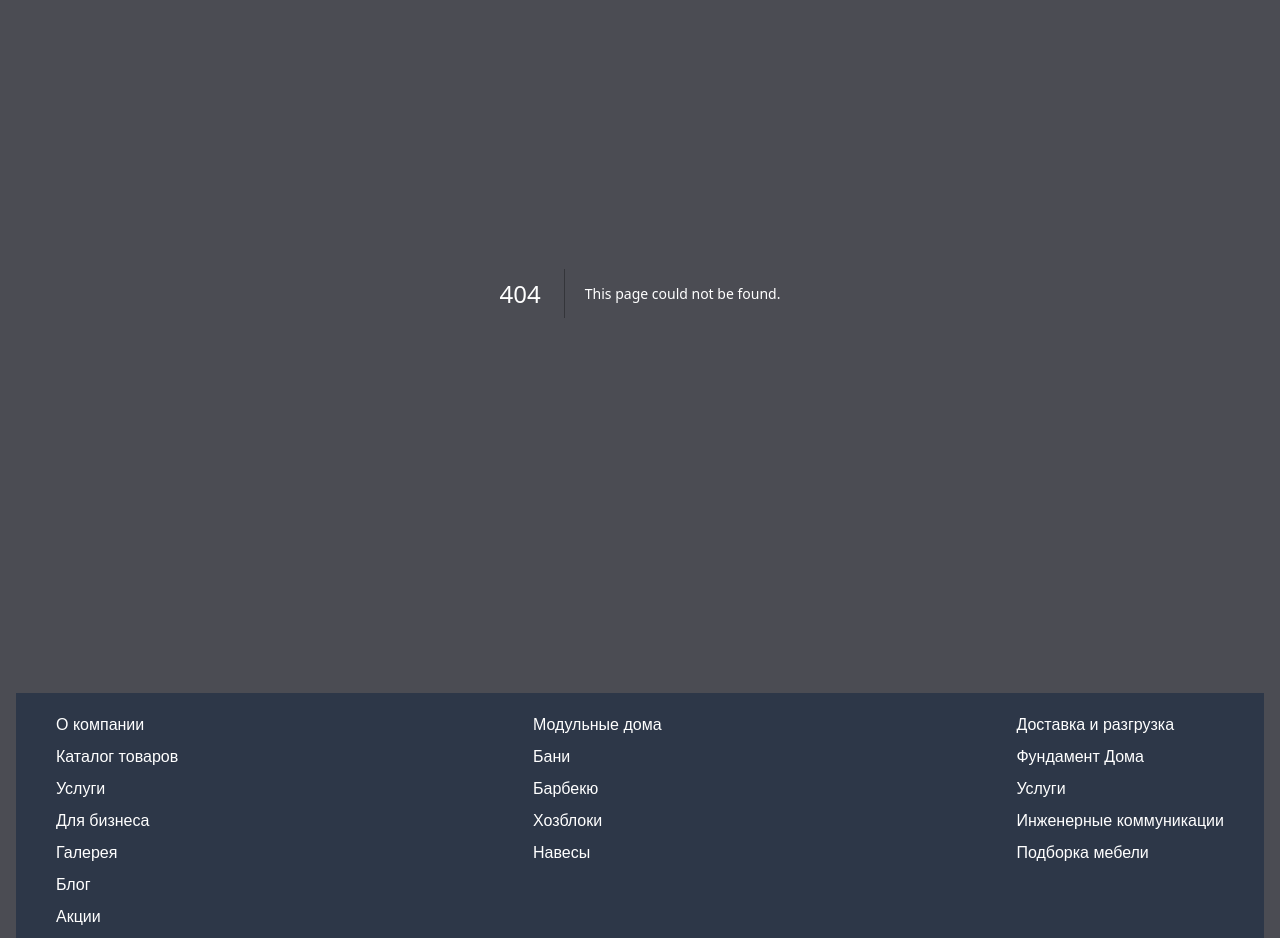
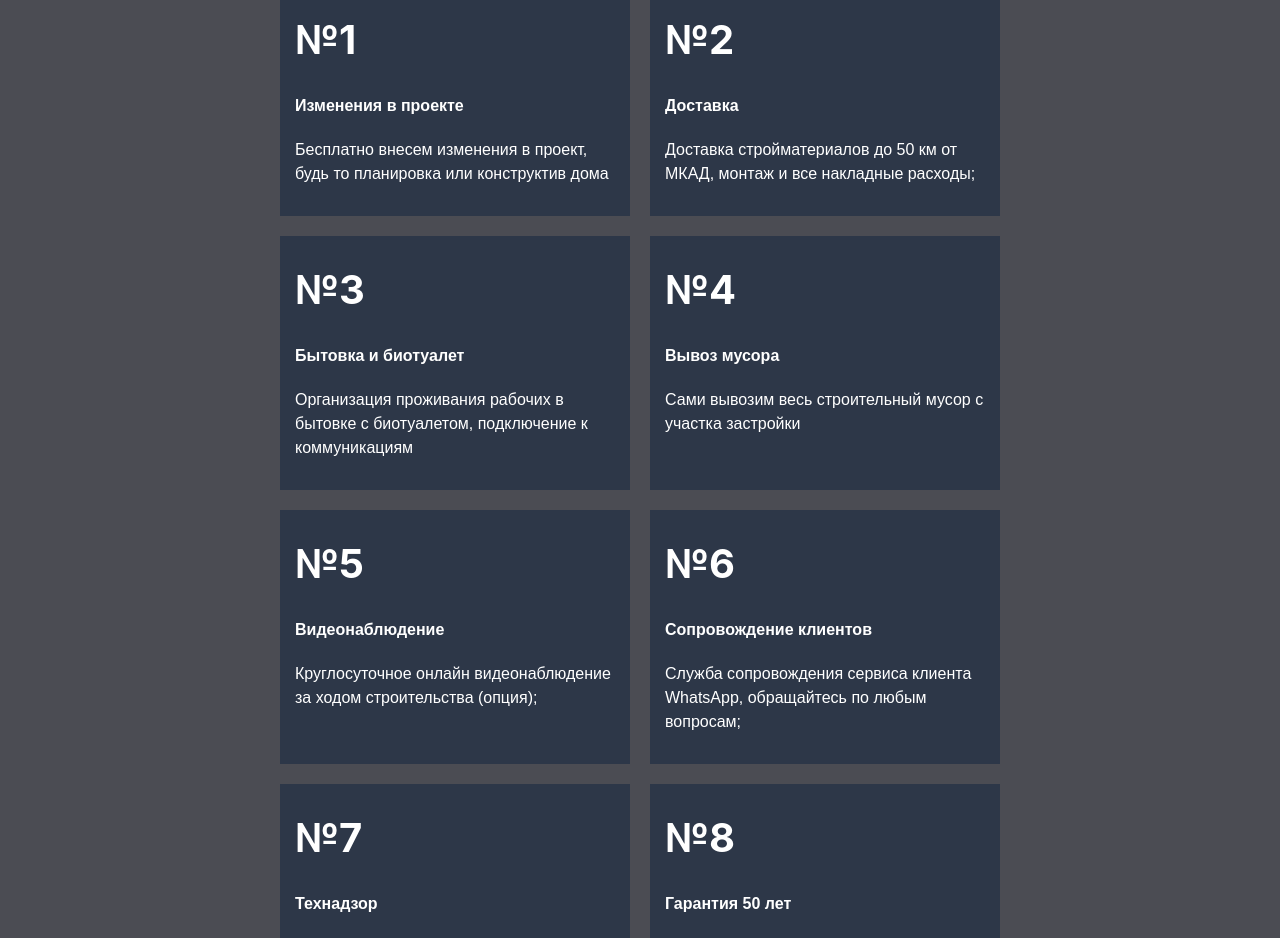
Before and after one commit to dobrovolskyv/builder-project, a Next.js app: page /components/BuildIncluded in a window 1280 px wide. Before the commit this address had no page. Shown: the part 260-1198 px from the top of the page. Built offline with nearby package versions, Linux system fonts and the light colour scheme.

Commit message:
add image and buildincludes

```diff
--- a/app/(pages)/catalogs/page.tsx
+++ b/app/(pages)/catalogs/page.tsx
@@ -1,8 +1,12 @@
+import BuildIncluded from '@/app/components/BuildIncluded/page'
+import { Box } from '@chakra-ui/react'
 import React from 'react'
 
 const Catalogs = () => {
   return (
-    <div>catalogs Catalogs</div>
+    <Box mt="40px">
+      <BuildIncluded/>
+    </Box>
   )
 }
 
--- /dev/null
+++ b/app/components/BuildIncluded/page.tsx
@@ -0,0 +1,27 @@
+import { Box, Center, Grid, Heading, Text } from '@chakra-ui/react'
+import React from 'react'
+import { BuildIncludedList } from "../../constants/index.js"
+
+
+function BuildIncluded() {
+    return (
+        <Box mb="50px">
+            <Heading as="h2" textAlign="center" mb="50px">В стоимость строительства входит:</Heading>
+            <Center>
+            <Grid gridTemplateColumns="repeat(auto-fit, minmax(350px,1fr))" gap="20px 20px" maxW="800px" justifyItems="center">
+                {BuildIncludedList.map((item) => {
+                    return (
+                        <Box p="30px 15px" maxW="350px" bg="gray.700" key={item.count}>
+                            <Heading as="h3" fontSize="40px">{item.count}</Heading>
+                            <Text mt="30px" fontWeight="bold">{item.subtitle}</Text>
+                            <Text mt="20px">{item.description}</Text>
+                        </Box>
+                    )
+                })}
+            </Grid>
+            </Center>
+        </Box>
+    )
+}
+
+export default BuildIncluded
--- a/app/components/CardList/CardList.tsx
+++ b/app/components/CardList/CardList.tsx
@@ -18,7 +18,7 @@ function CardList() {
                 </Text>
                 <Grid
                 mt='30px'
-                gridTemplateColumns='repeat( auto-fit, minmax(330px, 1fr) )'
+                gridTemplateColumns='repeat( auto-fit, minmax(330px, 1fr))'
                 gap='40px'
                 >
                     {buildList.map((build)=>{
--- a/app/components/CityMap/CityMap.tsx
+++ b/app/components/CityMap/CityMap.tsx
@@ -1,10 +1,11 @@
+import { Box } from '@chakra-ui/react'
 import React from 'react'
 
 function CityMap() {
   return (
-    <div>
+    <Box>
         <iframe src="https://www.google.com/maps/embed?pb=!1m23!1m12!1m3!1d37341.30859441461!2d37.58252789382604!3d54.20076242636699!2m3!1f0!2f0!3f0!3m2!1i1024!2i768!4f13.1!4m8!3e6!4m5!1s0x41343f84ed31c1fd%3A0xa3a7e25d4ca39145!2z0KLRg9C70LAsINCi0YPQu9GM0YHQutCw0Y8g0L7QsdC7Lg!3m2!1d54.204836!2d37.6184915!4m0!5e0!3m2!1sru!2sru!4v1710035162945!5m2!1sru!2sru" width="100%" height="450" allowFullScreen loading="lazy" referrerPolicy="no-referrer-when-downgrade"></iframe>
-    </div>
+    </Box>
   )
 }
 
--- a/app/components/Header/page.tsx
+++ b/app/components/Header/page.tsx
@@ -36,6 +36,7 @@ const Header = () => {
 
     const { isOpen, onOpen, onClose } = useDisclosure()
 
+
     return (
         <HStack sx={{ mt: 4 }} spacing='24px' >
             <Flex w='100%' alignItems='center' gap='1'>
@@ -54,25 +55,7 @@ const Header = () => {
                 </Text>
                 <Spacer />
                 <Box w={{base:'70px', md: 'auto'}}>
-                    {/* <IconButton
-                        visibility={{ base: 'visible', md: 'hidden' }}
-                        colorScheme='green'
-                        aria-label='Call Segun'
-                        size='sm'
-                        icon={<HiPhone />}
-
-                    /> */}
-                    {/* <Button display={{ base: 'none', md: 'flex' }} gap="2" p="3">
-                        <IconButton
-                            colorScheme='green'
-                            aria-label='Call Segun'
-                            size='sm'
-                            icon={<HiPhone />}
-
-                        />
-                        <Text >Обратный звонок</Text>
-                    </Button> */}
-                    <Button visibility={{ base: 'hidden', md: 'visible' }}  bg="#FF7A00" _hover={{bg:"#FC4C00"}} onClick={onOpen}>Обратный звонок</Button>
+                    <Button leftIcon={<HiPhone />} visibility={{ base: 'hidden', md: 'visible' }}  bg="#FF7A00" _hover={{bg:"#FC4C00"}} onClick={onOpen}>Обратный звонок</Button>
                     <IconButton
                         visibility={{ base: 'visible', md: 'hidden' }}
                         onClick={onOpen}
--- a/app/constants/index.js
+++ b/app/constants/index.js
@@ -56,3 +56,47 @@ export const perfomansList = [
         text: "Уникальный текст"
     },
 ]
+
+
+export const BuildIncludedList = [
+    {
+        count: "№1",
+        subtitle: "Изменения в проекте",
+        description: "Бесплатно внесем изменения в проект, будь то планировка или конструктив дома"
+    },
+    {
+        count: "№2",
+        subtitle: "Доставка",
+        description: "Доставка стройматериалов до 50 км от МКАД, монтаж и все накладные расходы;"
+    },
+    {
+        count: "№3",
+        subtitle: "Бытовка и биотуалет",
+        description: "Организация проживания рабочих в бытовке с биотуалетом, подключение к коммуникациям"
+    },
+    {
+        count: "№4",
+        subtitle: "Вывоз мусора",
+        description: "Сами вывозим весь строительный мусор с участка застройки"
+    },
+    {
+        count: "№5",
+        subtitle: "Видеонаблюдение",
+        description: "Круглосуточное онлайн видеонаблюдение за ходом строительства (опция);"
+    },
+    {
+        count: "№6",
+        subtitle: "Сопровождение клиентов",
+        description: "Служба сопровождения сервиса клиента WhatsApp, обращайтесь по любым вопросам;"
+    },
+    {
+        count: "№7",
+        subtitle: "Технадзор",
+        description: "Технический надзор за строительством для соблюдения всех ГОСТов и СНИПов"
+    },
+    {
+        count: "№8",
+        subtitle: "Гарантия 50 лет",
+        description: "Гарантийное обслуживание дома в течении 50 лет после сдачи."
+    }
+]
--- a/app/page.tsx
+++ b/app/page.tsx
@@ -116,7 +116,7 @@ function HomePage() {
 
             <CardList />
 
-            <Box bg="gray.300" color="black" mt="50px" p='20px 40px'>
+            <Box bg="gray.700" mt="50px" p='20px 40px'>
                 <Flex wrap='wrap'>
                     <Box maxW='450px'>
                         <Heading as='h3' fontSize='26px' >
@@ -138,7 +138,7 @@ function HomePage() {
                     {conditionsList.map((condition) => {
                         return (
                             <Box maxW='250px'>
-                                <Heading as='h4' fontSize='20px' color='green.500'>{condition.title}</Heading>
+                                <Heading as='h4' fontSize='20px' color='#FF7A00'>{condition.title}</Heading>
                                 <Text>{condition.text}</Text>
                             </Box>
                         )
```
Also changed, not shown: app/components/TabsBuild/page.tsx (+32 -8 lines).
